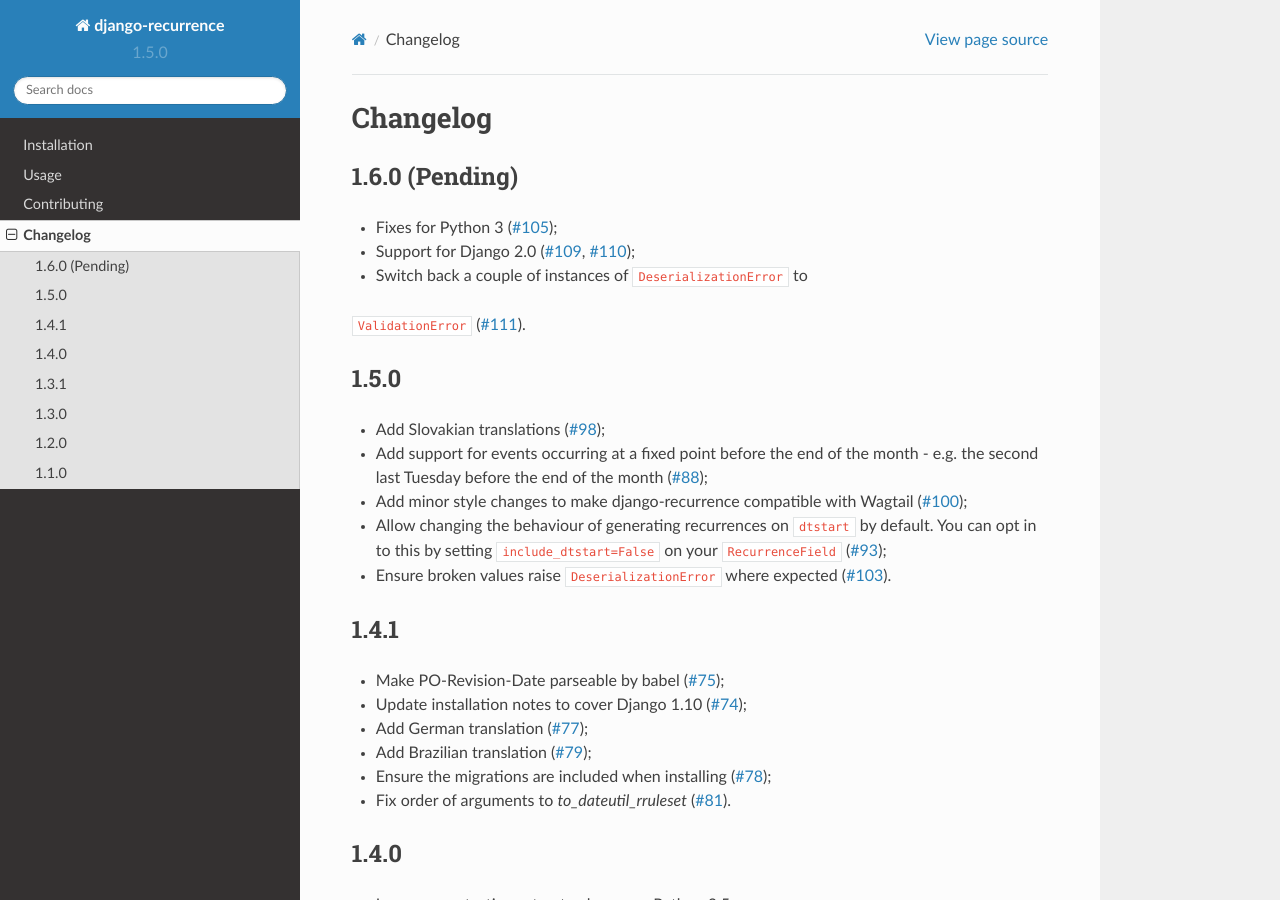
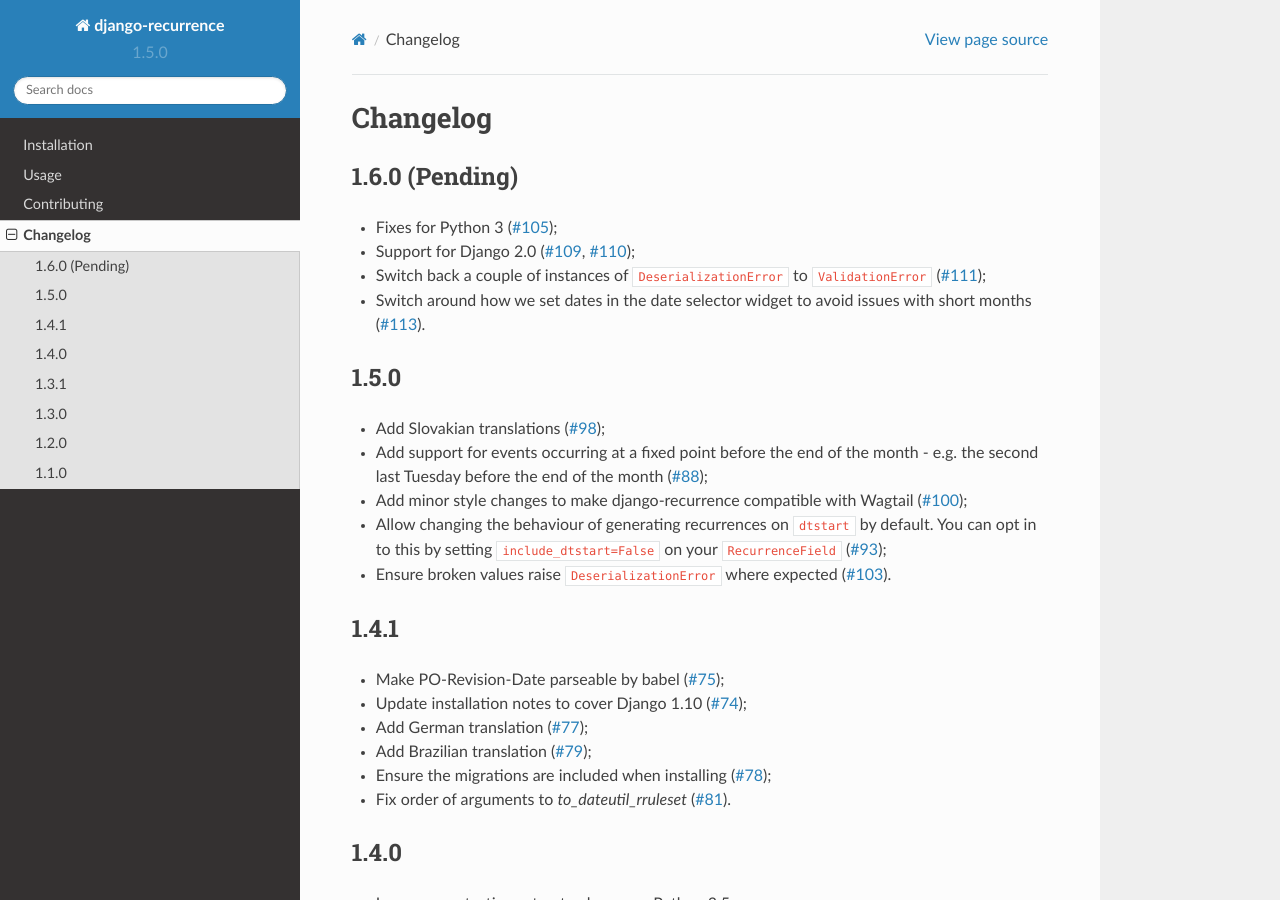
Before and after one commit to jazzband/django-recurrence, a Sphinx documentation site: the page built from docs/changelog.rst, in a window 1280 px wide and 900 px high. Built offline with Sphinx 7.4.7 and the Read the Docs theme 2.0.0, drawn with Linux system fonts in a browser that asks for light colours.

Commit message:
Add release notes on issue 113

```diff
--- a/docs/changelog.rst
+++ b/docs/changelog.rst
@@ -7,7 +7,9 @@ Changelog
 * Fixes for Python 3 (:issue:`105`);
 * Support for Django 2.0 (:issue:`109`, :issue:`110`);
 * Switch back a couple of instances of ``DeserializationError`` to
-``ValidationError`` (:issue:`111`).
+  ``ValidationError`` (:issue:`111`);
+* Switch around how we set dates in the date selector widget to avoid
+  issues with short months (:issue:`113`).
 
 1.5.0
 -----
```
